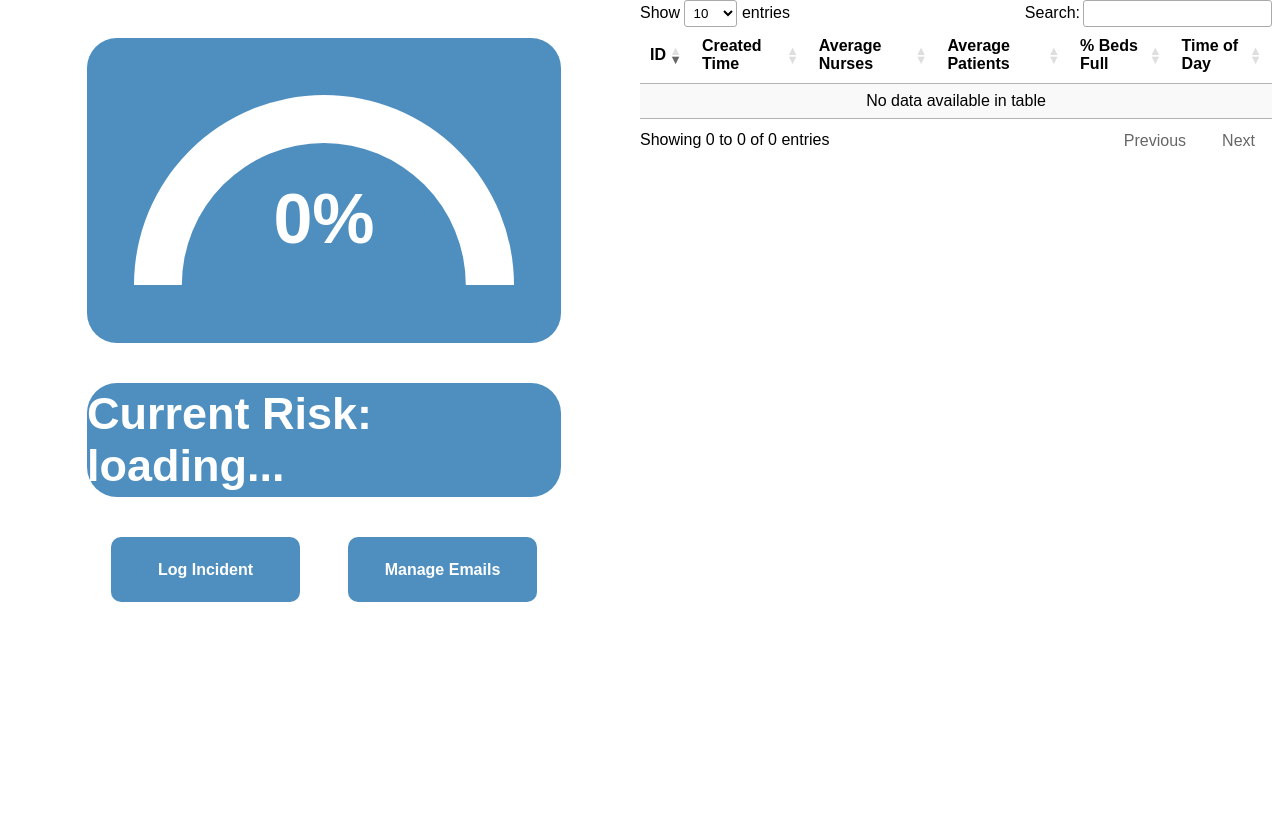
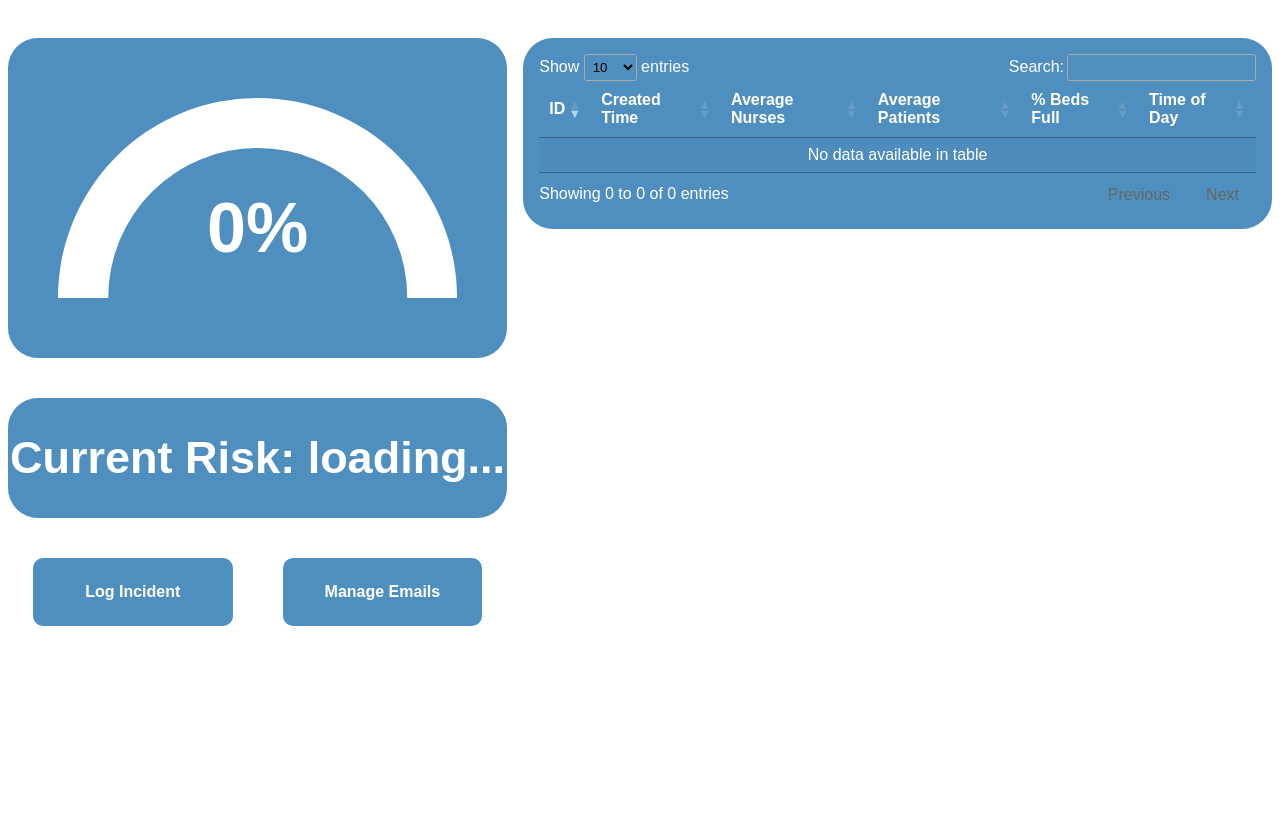
Before and after one commit to averybobbitt/workplace-violence-prediction-api, a Django app: template WorkplaceViolencePredictionAPI/API/templates/home.html in a window 1280 px wide. Shown: the part 88-926 px from the top of the page. Before the commit the page ends 690 px from the top, so only its background shows below. Run offline with Django 5.2, Linux system fonts and the light colour scheme; the template is opened without the code that fills it, so the values that code supplies are empty; some libraries are stand-ins or nearby versions.

Commit message:
slightly modified homepage css

```diff
--- a/WorkplaceViolencePredictionAPI/API/static/css/home.css
+++ b/WorkplaceViolencePredictionAPI/API/static/css/home.css
@@ -7,19 +7,20 @@ body {
     display: flex;
     width: auto;
     height: 100%;
+    padding-top: 3%;
 }
 
 .body_left {
-    padding-top: 3%;
     display: flex;
     flex-direction: column;
     align-items: center;
-    width: 50%;
+    width: 40%;
     gap: 40px;
+    padding-right: 1em;
 }
 
 .body_right {
-    width: 50%;
+    width: 60%;
     background-color: white;
 }
 
@@ -31,14 +32,9 @@ body {
     --rotation: 0deg
 }
 
-.table_wrapper {
-    margin-left: 1em;
-    margin-right: 1em;
-}
-
 .gauge_container {
     border-radius: 30px;
-    width: 75%;
+    width: 100%;
     height: 40%;
     display: flex;
     align-items: center;
@@ -51,7 +47,7 @@ body {
     grid-row: 2;
     display: flex;
     background-color: #4F8FC0;
-    width: 75%;
+    width: 100%;
     height: 15%;
     border-radius: 30px;
     align-items: center;
@@ -118,13 +114,11 @@ body {
 .button_container {
     display: flex;
     height: 15%;
-    width: 75%;
-    justify-content: space-evenly;
-    align-items: center;
+    width: 100%;
 }
 
 .m_button {
-    width: 50%;
+    width: 100%;
     height: 100%;
 }
 
@@ -160,6 +154,18 @@ body {
     justify-content: center;
 }
 
+.table_container {
+    color: white;
+    background-color: #4F8FC0;
+    border-radius: 30px;
+    align-items: center;
+    justify-content: center;
+}
+
+#recentData_wrapper {
+    padding: 1em;
+}
+
 #tableTitle {
     text-align: right;
 }
```
